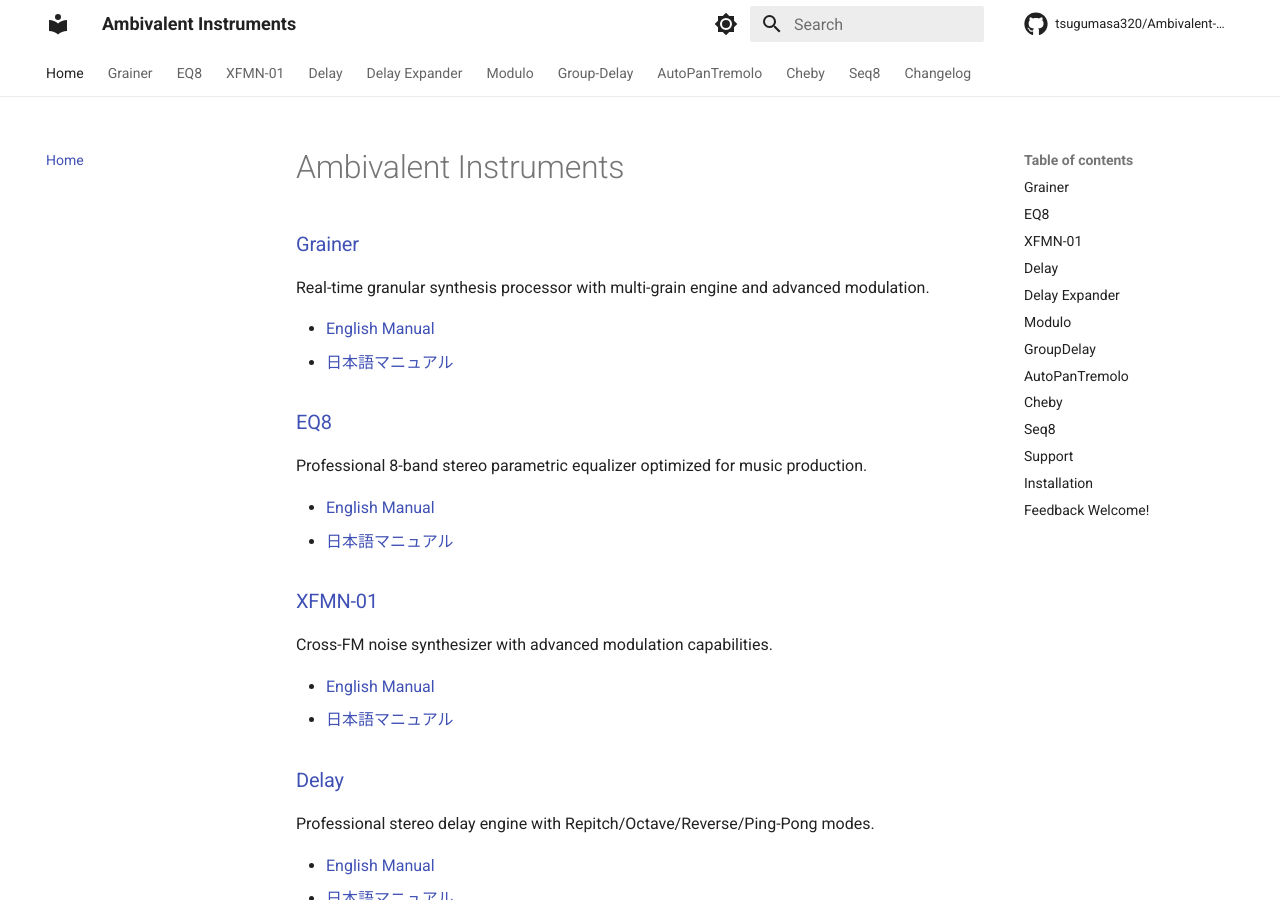
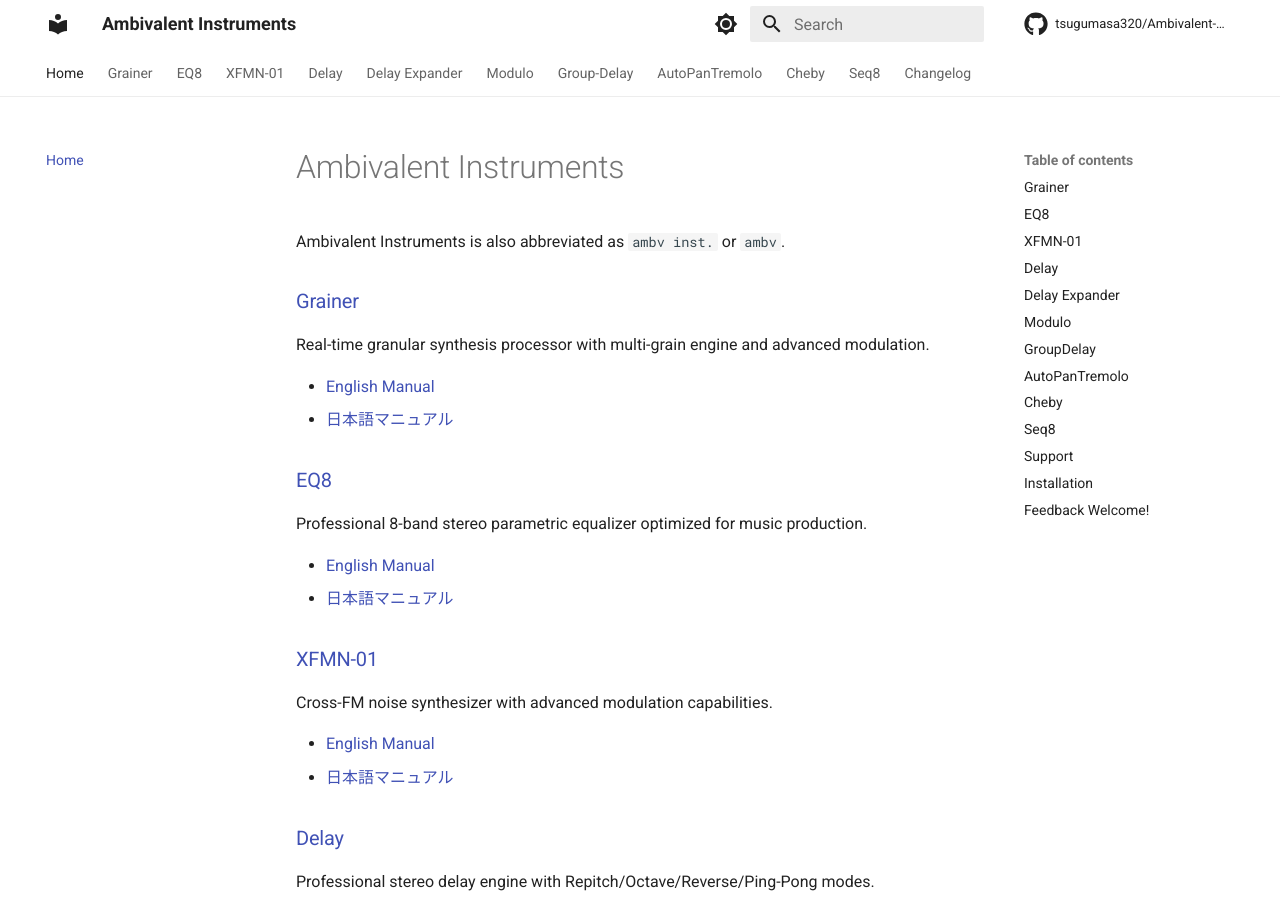
Before and after one commit to tsugumasa320/Ambivalent-Instruments-Manual, an MkDocs documentation site: the page built from docs/index.md, in a window 1280 px wide and 900 px high. Built offline with MkDocs 1.6.1 and Material for MkDocs 9.7.7, drawn with Linux system fonts in a browser that asks for light colours; comment, search, counter and statistics services are not loaded.

Commit message:
Add Ambivalent Instruments abbreviation note

```diff
--- a/docs/index.md
+++ b/docs/index.md
@@ -1,4 +1,6 @@
 # Ambivalent Instruments
+
+Ambivalent Instruments is also abbreviated as `ambv inst.` or `ambv`.
 
 ### [Grainer](grainer/index.md)
 Real-time granular synthesis processor with multi-grain engine and advanced modulation.
```
